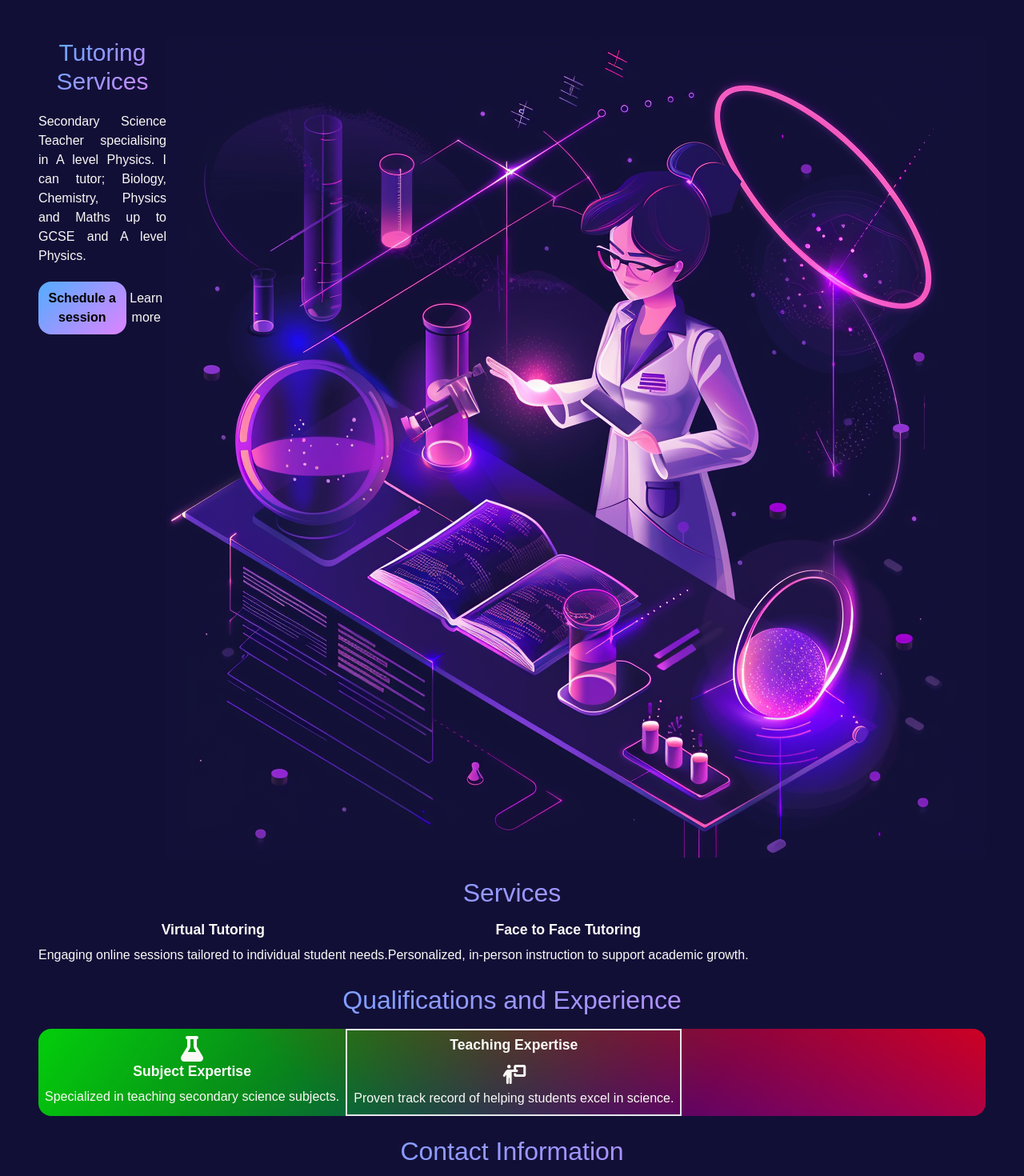
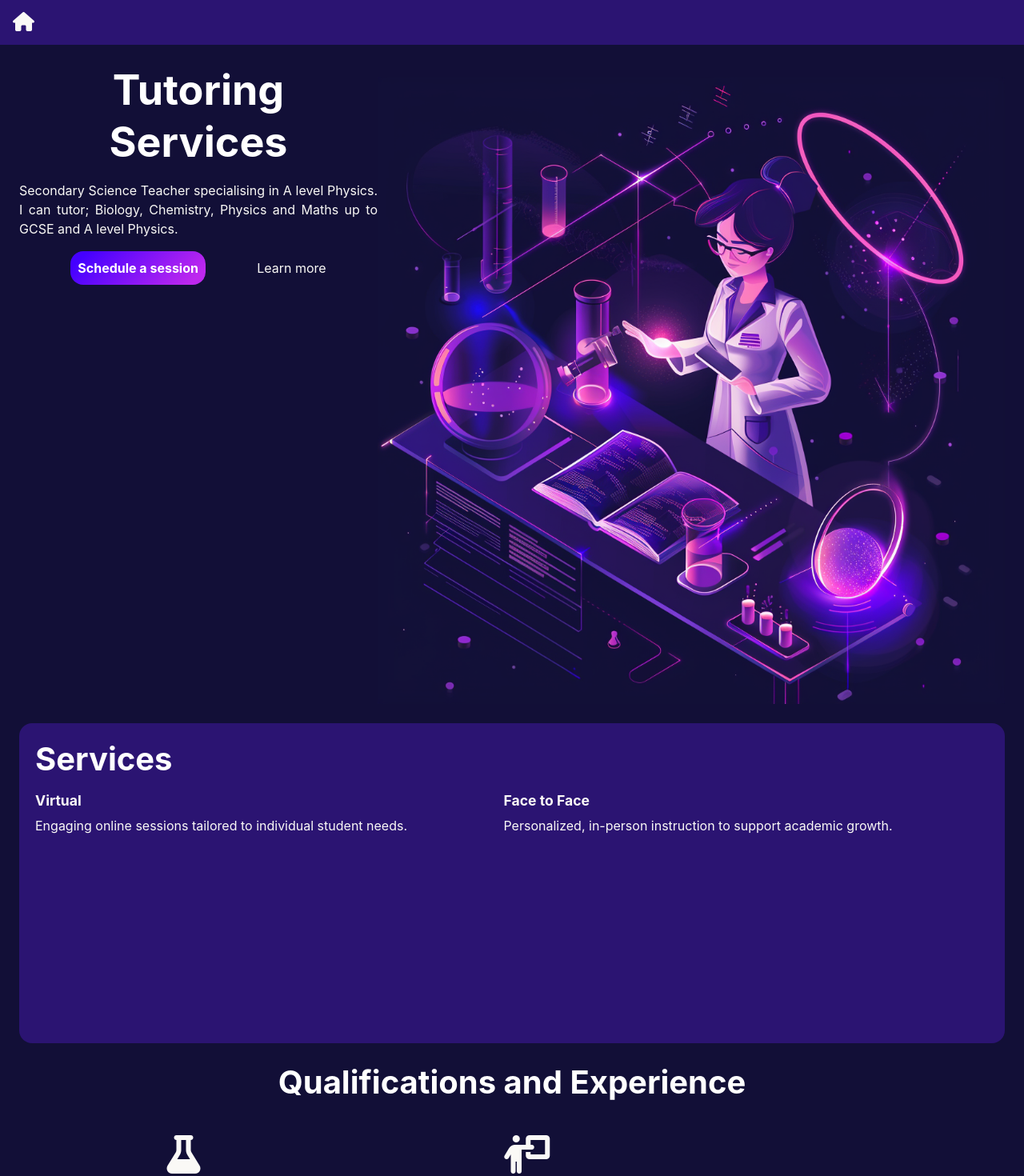
Before and after one commit to kate-joyce/tutor-app, a React (Create React App) app: page / in a window 1280 px wide. Shown: the top 1470 px of the page at 80% size. Built offline with nearby package versions, Linux system fonts and the light colour scheme.

Commit message:
nav component, styles

```diff
--- a/src/App.css
+++ b/src/App.css
@@ -7,20 +7,19 @@
 }
 
 h1 {
-  font-size: 2.25em;
-  line-height: 1.25;
+  font-size: 3.25em;
+  line-height: 1.25em;
 }
 
 h2 {
-  font-size: 2em;
-  line-height: 1.25;
+  font-size: 2.5em;
+  line-height: 1.25em;
   margin-bottom: 16px;
 }
 
 h1, h2 {
-  background: linear-gradient(135deg, #60A9FF 10%, #D187FF 90%);
-  -webkit-text-fill-color: transparent;
-  -webkit-background-clip: text;
+  color: #fff;
+  font-weight: bold;
 }
 
 h3 {
@@ -33,3 +32,10 @@ h3 {
 section {
   margin-top: 24px;
 }
+
+#services {
+  height: 50vh;
+    border-radius: 1em;
+    background: #2b1472;
+    padding: 20px;
+}
--- a/src/App.js
+++ b/src/App.js
@@ -1,4 +1,5 @@
 import './App.css';
+import Nav from './components/nav';
 import Head from './components/head';
 import Services from './components/services';
 import Experience from './components/experience';
@@ -6,11 +7,14 @@ import Contact from './components/contact';
 
 function App() {
   return (
-    <div className="App p-12">
-      <Head />
-      <Services />
-      <Experience />
-      <Contact />
+    <div id="home" className="App">
+      <Nav />
+      <body className="p-6">
+        <Head />
+        <Services />
+        <Experience />
+        <Contact />
+      </body>
     </div>
   );
 }
--- a/src/components/experience.js
+++ b/src/components/experience.js
@@ -6,12 +6,9 @@ const Icon = styled.i`
 `
 
 const Card = styled.div`
-background:
-  linear-gradient(217deg, rgba(255,0,0,.8), rgba(255,0,0,0) 70.71%),
-  linear-gradient(127deg, rgba(0,255,0,.8), rgba(0,255,0,0) 70.71%),
-  linear-gradient(336deg, rgba(0,0,255,.8), rgba(0,0,255,0) 70.71%);
-  border-radius: 1em;
-  `
+// background: #7224BF, 60%);
+//   border-radius: 1em;
+//   `
 
 function Experience() {
   return (
@@ -19,13 +16,13 @@ function Experience() {
       <h2>Qualifications and Experience</h2>
       <Card className="container flex">
         <div className="p-2">
-          <Icon className="fa-solid fa-flask fa-2xl my-2"></Icon>
+          <Icon className="fa-solid fa-flask fa-3x my-2"/>
           <h3>Subject Expertise</h3>
           <p>Specialized in teaching secondary science subjects.</p>
         </div>
-        <div className="border-solid border-2 p-2">
+        <div className="p-2">
+          <Icon className="fa-solid fa-person-chalkboard fa-3x my-2" />
           <h3>Teaching Expertise</h3>
-          <Icon className="fa-solid fa-person-chalkboard fa-xl my-2"></Icon>
           <p>Proven track record of helping students excel in science.</p>
         </div>
       </Card>
--- a/src/components/head.js
+++ b/src/components/head.js
@@ -2,26 +2,27 @@ import heroScience from '../hero-science.png';
 import styled from 'styled-components'
 
 const Cta = styled.button`
-  color: linear-gradient(135 deg, #60A9FF 10%, #D187FF 90%);
-    background: linear-gradient(135deg, #60A9FF 10%, #D187FF 90%);
+  // color: linear-gradient(135 deg, #60A9FF 10%, #D187FF 90%);
+    // background: linear-gradient(135deg, #60A9FF 10%, #D187FF 90%);
+    background: linear-gradient(135deg, #4400FF 10%, #BE28EE 90%);
     padding: 9px;
     border-radius: 1em;
-    color: black;
+    color: white;
     font-weight: bold;
 `
 
 function Head() {
   return (
-    <header className="Header-section flex flex-col md:flex-row">
+    <header className="Header-section flex flex-col h-lvh md:flex-row">
       <div>
-        <h1 className="text-3xl">Tutoring Services</h1>
-        <p className="my-5 text-justify">Secondary Science Teacher specialising in A level Physics. I can tutor; Biology, Chemistry, Physics and Maths up to GCSE and A level Physics.</p>
+        <h1>Tutoring Services</h1>
+        <p className="my-4 text-justify">Secondary Science Teacher specialising in A level Physics. I can tutor; Biology, Chemistry, Physics and Maths up to GCSE and A level Physics.</p>
         <div className='flex justify-evenly items-center'>
           <Cta className='cta-1'>Schedule a session</Cta>
           <a href="#services">Learn more</a>
         </div>
       </div>
-      <img src={heroScience} className="logo" alt="logo" />
+      <img src={heroScience} className="logo mt-4" alt="logo" />
     </header>
   );
 }
--- /dev/null
+++ b/src/components/nav.js
@@ -0,0 +1,19 @@
+import styled from 'styled-components'
+
+const NavBar = styled.nav`
+  background: #2b1472;
+`
+
+function Nav() {
+  return (
+  <NavBar className="sticky flex p-4 top-0">
+    <ul>
+      <li>
+        <a href="#home"><i class="fa-solid fa-house fa-xl"></i></a>
+      </li>
+    </ul>
+  </NavBar>
+  );
+}
+
+export default Nav;
--- a/src/components/services.js
+++ b/src/components/services.js
@@ -1,14 +1,14 @@
 function Services() {
   return (
-    <section id="services">
+    <section id="services" className="flex flex-col text-left">
       <h2>Services</h2>
-      <div className="container flex">
-        <div>
-          <h3>Virtual Tutoring</h3>
+      <div className="container flex flex-col grow md:flex-row">
+        <div className="grow">
+          <h3>Virtual</h3>
           <p>Engaging online sessions tailored to individual student needs.</p>
         </div>
-        <div>
-          <h3>Face to Face Tutoring</h3>
+        <div className="grow">
+          <h3>Face to Face</h3>
           <p>Personalized, in-person instruction to support academic growth.</p>
         </div>
       </div>
```
